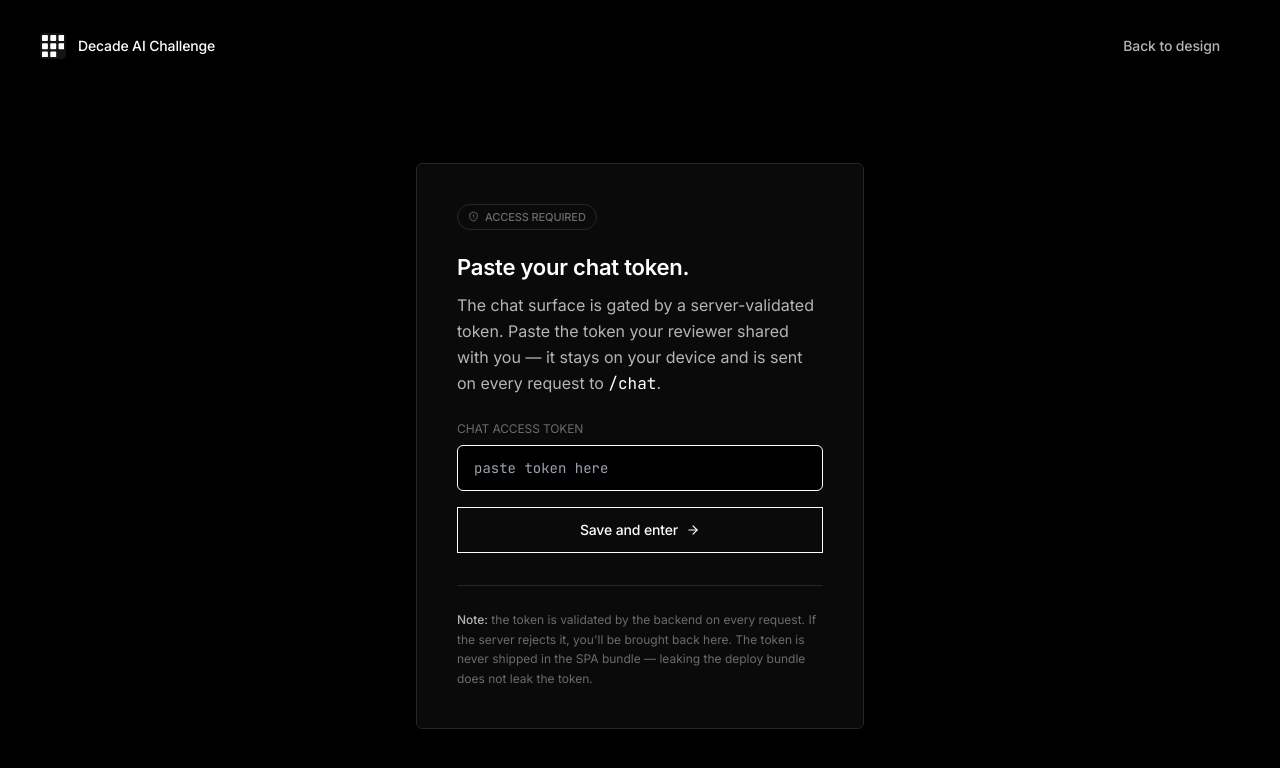
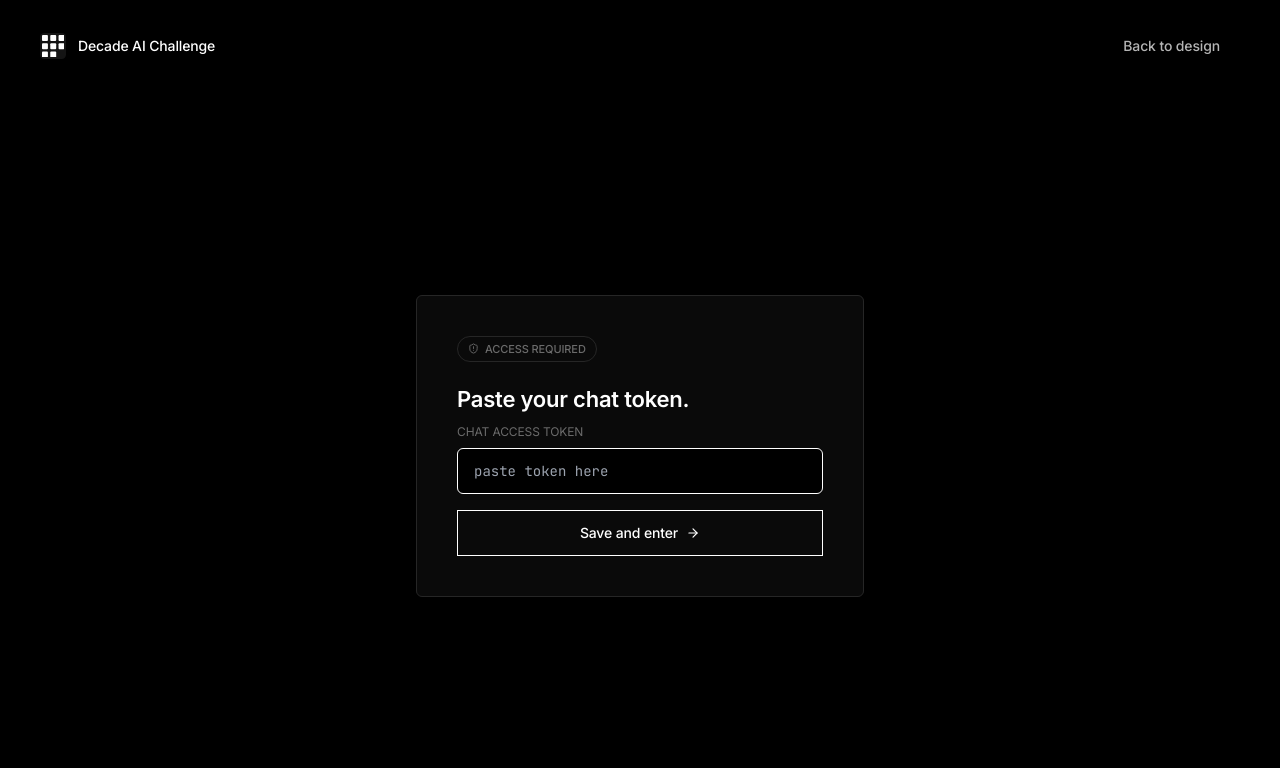
Before and after one commit to camilaDiToro/conviction-assistant, a React (Vite) app in the folder frontend/: page /chat in a window 1280 px wide. Shown: the top 768 px of the page. Built offline with nearby package versions, Linux system fonts and the light colour scheme.

Commit message:
frontend: drop chat-gate explanatory copy and note

```diff
--- a/frontend/src/features/chat/AccessGate.tsx
+++ b/frontend/src/features/chat/AccessGate.tsx
@@ -54,11 +54,6 @@ function Locked({ onUnlock }: { onUnlock: (token: string) => void }) {
             <ShieldAlert size={11} /> Access required
           </div>
           <h1 className="text-display-3 text-ink-1 mb-3 tracking-tight">Paste your chat token.</h1>
-          <p className="text-ink-2 leading-relaxed mb-6">
-            The chat surface is gated by a server-validated token. Paste the token your reviewer
-            shared with you — it stays on your device and is sent on every request to{' '}
-            <code className="text-ink-1">/chat</code>.
-          </p>
 
           <form onSubmit={submit} className="space-y-4">
             <div>
@@ -84,13 +79,6 @@ function Locked({ onUnlock }: { onUnlock: (token: string) => void }) {
               Save and enter <ArrowRight size={14} />
             </button>
           </form>
-
-          <div className="mt-8 pt-6 border-t border-border text-ink-3 text-xs leading-relaxed">
-            <strong className="text-ink-2 font-medium">Note:</strong> the token is validated by the
-            backend on every request. If the server rejects it, you'll be brought back here. The
-            token is never shipped in the SPA bundle — leaking the deploy bundle does not leak the
-            token.
-          </div>
         </div>
       </main>
     </div>
```
